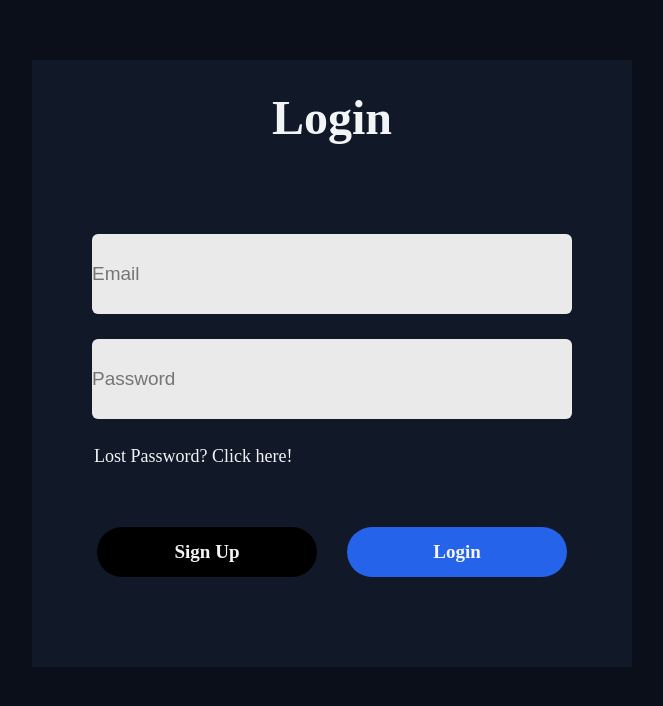
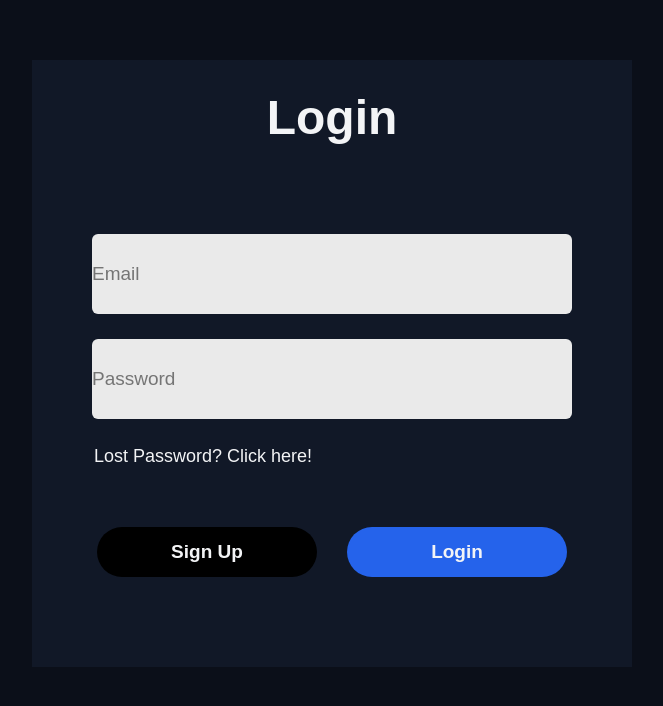
Before and after one commit to Yukiol22/WEB_PROJECT, a React (Vite) app: page /login in a window 1280 px wide. Shown: the part 140-846 px from the top of the page, without its empty margins (308-971 px from the left). After the commit the page ends 807 px from the top, so only its background shows below. Built offline with nearby package versions, Linux system fonts and the light colour scheme.

Commit message:
updated body

```diff
--- a/src/LoginSignup/LoginSignup.css
+++ b/src/LoginSignup/LoginSignup.css
@@ -1,5 +1,11 @@
 body{
     background-color: #111827;
+    margin: 0;
+    min-height: 100vh;
+    display: flex;
+    justify-content: center;
+    align-items: center;
+    font-family: Arial, Helvetica, sans-serif;
 }
 
 
```
